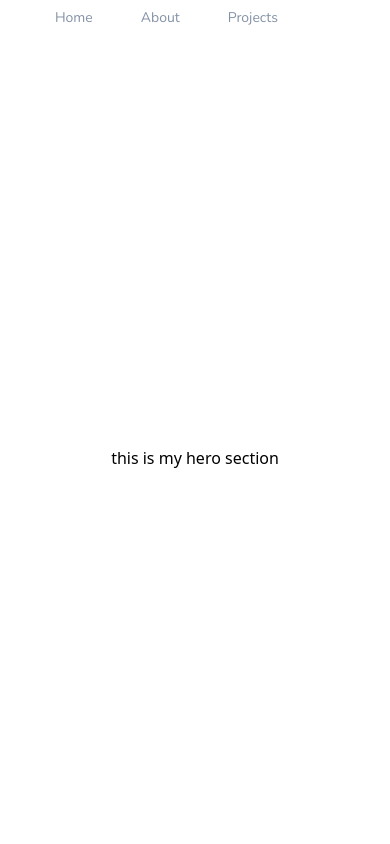
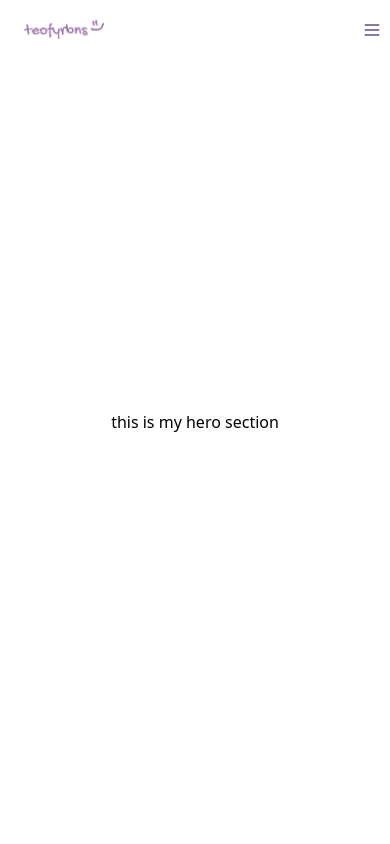
Before and after one commit to littlemisst/personal-website, a React (Vite) app: page / in a window 390 px wide. Shown: the top 844 px of the page. Built offline with nearby package versions, Linux system fonts and the light colour scheme.

Commit message:
feat: mobile responsiveness and styles

```diff
--- a/src/components/Page.jsx
+++ b/src/components/Page.jsx
@@ -1,10 +1,14 @@
 import React from 'react'
 
 function Page({ children, id}) {
-    const pageBg = [] //put bg for each section
+    const pageBg = {
+      hero: 'bg-white',
+      about: 'bg-purple',
+      projects: 'bg-white'}
+     //put bg for each section
 
     return (
-        <section id={id}>
+        <section className={pageBg[id]} id={id}>
           <div className="flex items-center justify-center h-screen">
             {children}
           </div>
--- a/src/components/layout/Navigation.jsx
+++ b/src/components/layout/Navigation.jsx
@@ -1,13 +1,10 @@
-import React, {useState} from 'react'
+import React, { useState } from 'react'
 import { Link } from 'react-scroll';
+import logo from '../../assets/teofy-logo.png'
+import logoMobile from '../../assets/logo-white.png'
 
 function Navigation() {
     const navLinks = [
-        {
-          id: 0,
-          sectionName: 'hero',
-          label: "Home",
-        },
         {
             id: 1,
             sectionName: 'about',
@@ -44,28 +41,85 @@ function Navigation() {
     })
 
 
+    const [isOpen, setIsOpen] = useState(false);
+
+    const toggleMenu = () => {
+        setIsOpen(!isOpen);
+    };
+
     return (
-        <nav className="sticky top-0">
-          <ul className="mx-20 flex justify-end">
+        <nav className="fixed py-3 w-full">
+            <div className="flex justify-between mx-2 sm:mx-12">
+                <div className="flex items-center mr-4">
+                    <Link to="hero" smooth={true}>
+                        <button className="block px-4 py-2" onClick={() => handleClick(0)}>
+                            <img src={currentSectionOnClick === 1 || currentSectionOnScroll === 'about' ? logoMobile : logo} className="w-20" />
+                        </button>
+                    </Link>
+                </div>
+                <div className='flex flex-grow' />
+                <div className="mr-4 hidden sm:block">
+                    <Link to='about' smooth={true}>
+                        <button className={`font-nunito text-sm block px-4 py-2 ${currentSectionOnClick === 1 || currentSectionOnScroll === 'about' ? 'text-white font-bold' : 'text-gray'}`} onClick={() => handleClick(1)}>
+                            About
+                        </button>
+                    </Link>
+                </div>
+                <div className="mr-4 hidden sm:block">
+                    <Link to='projects' smooth={true}>
+                        <button className={`font-nunito text-sm block px-4 py-2 ${currentSectionOnClick === 2 || currentSectionOnScroll === 'projects' ? 'text-purple font-bold' : 'text-gray'}`} onClick={() => handleClick(2)}>
+                            Projects
+                        </button>
+                    </Link>
+                </div>
+
+                <div className="-mr-2 flex sm:hidden">
+                    <button
+                        onClick={toggleMenu}
+                        type="button"
+                        className={`inline-flex items-center justify-center p-2 rounded-md ${currentSectionOnClick === 1 || currentSectionOnScroll === 'about' ? 'text-white' : 'text-purple'}  hover:text-gray focus:outline-none focus:ring-2 focus:ring-offset-2 focus:ring-offset-gray-light focus:ring-light-purple`}
+                        aria-controls="mobile-menu"
+                        aria-expanded={isOpen}
+                    >
+                        <span className="sr-only">Open main menu</span>
+                        <svg
+                            className={`${isOpen ? 'hidden' : 'block'} h-5 w-5`}
+                            xmlns="http://www.w3.org/2000/svg"
+                            fill="none"
+                            viewBox="0 0 24 24"
+                            stroke="currentColor"
+                            aria-hidden="true"
+                        >
+                            <path strokeLinecap="round" strokeLinejoin="round" strokeWidth={2} d="M4 6h16M4 12h16M4 18h16" />
+                        </svg>
+                        <svg
+                            className={`${isOpen ? 'block' : 'hidden'} h-5 w-5`}
+                            xmlns="http://www.w3.org/2000/svg"
+                            fill="none"
+                            viewBox="0 0 24 24"
+                            stroke="currentColor"
+                            aria-hidden="true"
+                        >
+                            <path strokeLinecap="round" strokeLinejoin="round" strokeWidth={2} d="M6 18L18 6M6 6l12 12" />
+                        </svg>
+                    </button>
+                </div>
+            </div>
+            <div className={`${isOpen ? 'block' : 'hidden'} sm:hidden flex justify-center bg-light-purple drop-shadow-md`} id="mobile-menu">
+                <div className="grid justify-items-center px-2 pt-2 pb-3 sm:px-3">
                     {navLinks.map((link) => {
                         return (
-                <li key={link.id} className="mr-4">
-                    <Link to={link.sectionName} smooth={true}>
-                        <button className={`font-nunito text-sm block px-4 py-2 ${currentSectionOnClick === link.id || currentSectionOnScroll === link.sectionName ? 'text-purple font-bold' : 'text-gray'} hover:text-purple`} onClick={() => handleClick(link.id)}>
+                            <Link key={link.id} to={link.sectionName} smooth={true}>
+                                <button className={`font-nunito text-xs text-center block px-4 py-2 ${currentSectionOnClick === link.id || currentSectionOnScroll === link.sectionName ? 'text-white font-bold' : 'text-white'}`} onClick={() => handleClick(link.id)}>
                                     {link.label}
                                 </button>
                             </Link>
-                </li>
                         )
                     })}
-
-          </ul>
+                </div>
+            </div>
         </nav>
     );
 }
 
 export default Navigation
-
-{/* <button className={`rounded-full p-3 border-2 border-pink hover:bg-dark-purple ${currentSectionOnClick === link.id || currentSectionOnScroll === link.sectionName ? 'bg-dark-purple text-white' : 'bg-white text-pink'}`} onClick={() => handleClick(link.id)} */}
-
-// className="block px-4 py-2 text-sm font-nunito text-gray hover:text-purple"
```
Also changed, not shown: src/assets/logo-white.png (added), src/assets/teofy-logo.png (added). Lines whose indentation alone changed are shown as unchanged.
